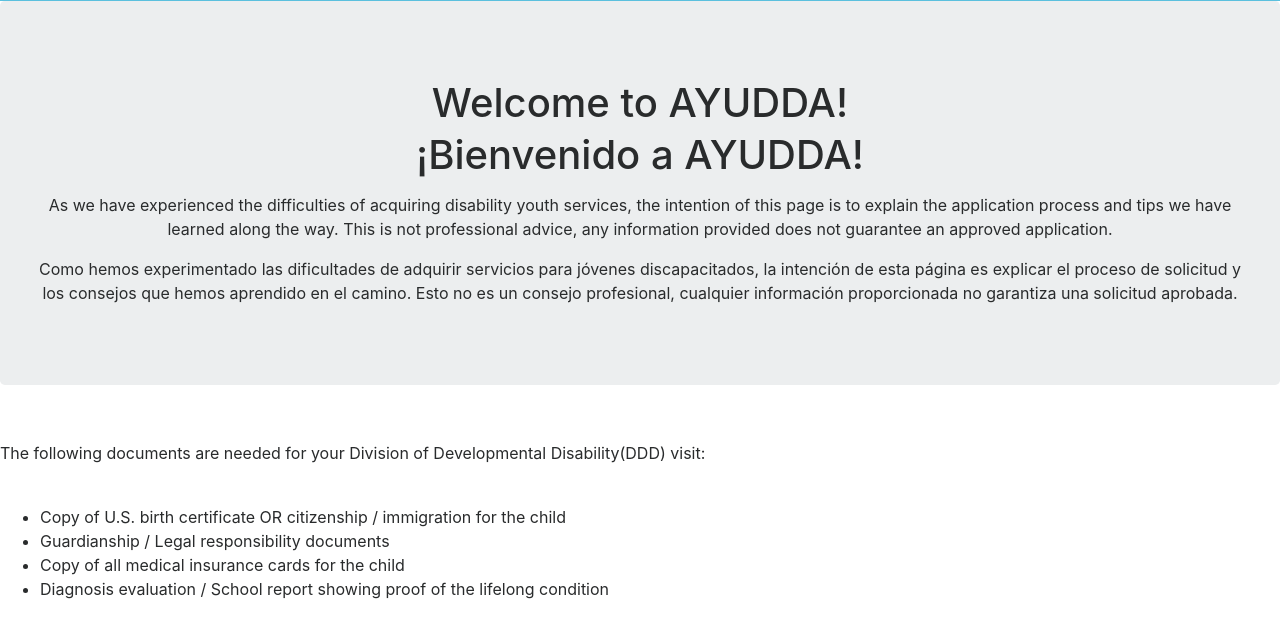
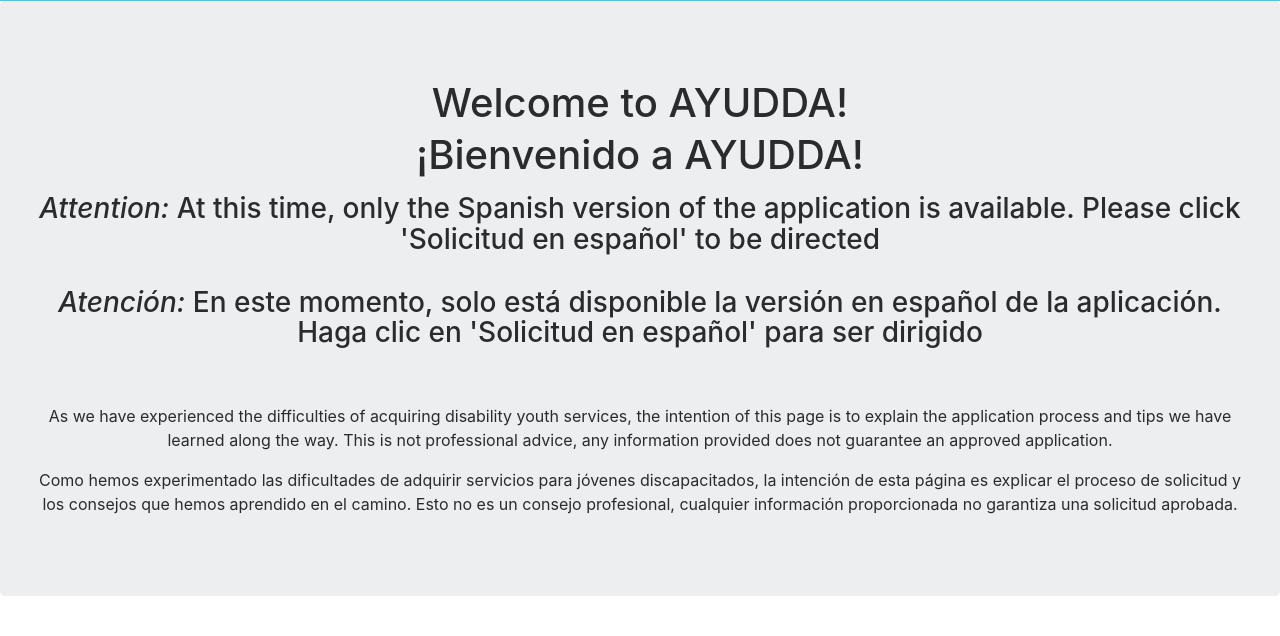
Before and after one commit to kmondaca/AYUDDA, a Flask app: page / in a window 1280 px wide. Shown: the part 401-1037 px from the top of the page. Run offline with Flask 2, Linux system fonts and the light colour scheme; some libraries are stand-ins or nearby versions.

Commit message:
Added note about the SPanish app

```diff
--- a/templates/index.html
+++ b/templates/index.html
@@ -3,6 +3,11 @@
 <div class = "jumbotron text-center">
     <p><h1>Welcome to AYUDDA!</h1> <h1>¡Bienvenido a AYUDDA!</h1></p>
 
+    <h3><i>Attention:</i> At this time, only the Spanish version of the application is available. Please click 'Solicitud en español' to be directed</h3>
+    <br>
+    <h3><i>Atención:</i> En este momento, solo está disponible la versión en español de la aplicación. Haga clic en 'Solicitud en español' para ser dirigido</h3>
+  <br>
+    <br>
    <div>
      <p>
          As we have experienced the difficulties of acquiring disability youth services, the intention of this page is to explain the application process and tips we have learned along the way.
```
